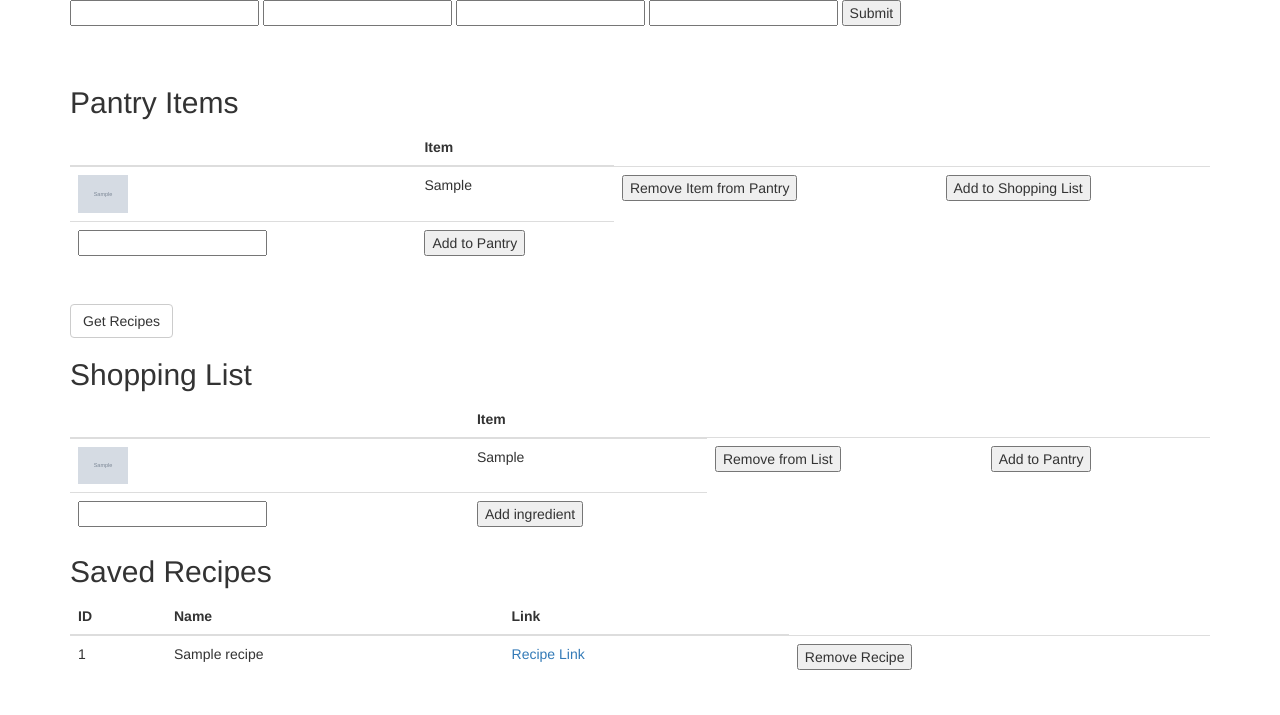
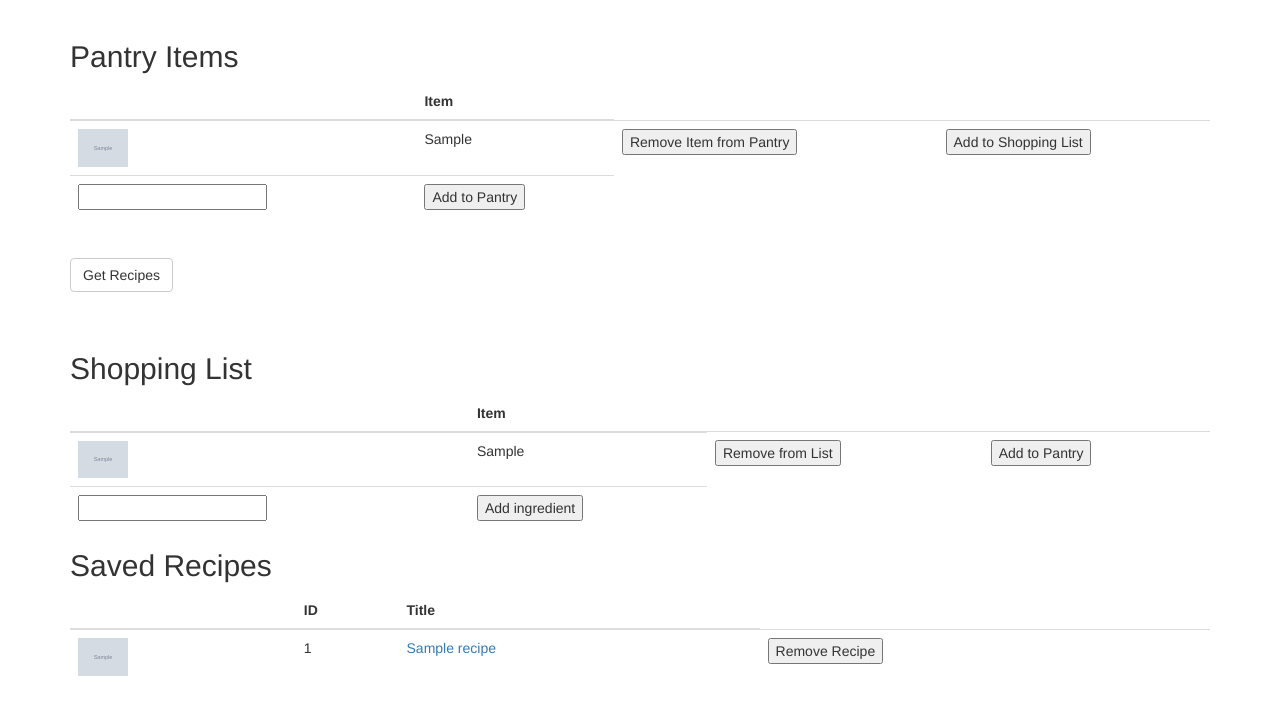
Before and after one commit to bacigaluped/cs3200, a Flask app: page / in a window 1280 px wide. Shown: the top 715 px of the page. Run offline with Flask 2, Linux system fonts and the light colour scheme; tables that the repository leaves empty hold one stand-in row (Sample ...); some libraries are stand-ins or nearby versions.

Commit message:
Almost all the buttons work as exepected and the application is working as desired.

```diff
--- a/app/routes.py
+++ b/app/routes.py
@@ -18,7 +18,8 @@ def image_url(image_extension):
     return f'https://spoonacular.com/cdn/ingredients_100x100/{image_extension}'
 
 def get_food_image(food_item):
-    response = get("https://spoonacular-recipe-food-nutrition-v1.p.rapidapi.com/food/ingredients/autocomplete",
+    response = get(
+        "https://spoonacular-recipe-food-nutrition-v1.p.rapidapi.com/food/ingredients/autocomplete",
         headers=api_headers,
         params={'query': food_item, 'number': 1}
     )
@@ -35,7 +36,7 @@ user_id = 1
 
 @app.route('/')
 @app.route('/index')
-def index():
+def index(possible_recipe_list=list()):
 
     cursor.execute(
         f'''select food_item.food_item_id, food_item, photo_url
@@ -95,7 +96,8 @@ def index():
         'ingredients.html',
         pantry_items=pantry_items,
         shopping_list=shopping_list,
-        recipes=recipes
+        recipes=recipes,
+        possible_recipes=possible_recipe_list
         # recipes=[{'id': 1234, 'title': 'Omelette', 'link': '#link_to_omelette_recipe'}]
     )
 
@@ -200,6 +202,56 @@ def remove_from_pantry(ingredient_id):
     return redirect(url_for('index'))
 
 
+def save_one_recipe_in_database(recipe_id):
+    cursor.execute(
+        f''' select *
+        from recipe
+        where recipe_id={recipe_id};'''
+    )
+
+    recipe_row = list(cursor)
+
+    if len(recipe_row) == 0:
+        response = get(
+            f'https://spoonacular-recipe-food-nutrition-v1.p.rapidapi.com/recipes/{recipe_id}/information',
+            headers=api_headers
+        )
+
+        recipe_info = response.json()
+
+        cursor.execute(
+            f'''insert into recipe (recipe_id, title, recipe_url, photo_url)
+            values ({recipe_id}, "{recipe_info['title']}", "{recipe_info['sourceUrl']}", "{recipe_info['image']}")'''
+        )
+
+        cnx.commit()
+
+
+def save_recipes_in_database(recipe_list):
+
+    added_recipe_list = list()
+    for recipe in recipe_list:
+        recipe_id = recipe['id']
+        save_one_recipe_in_database(recipe_id)
+        cursor.execute(
+            f''' select title, recipe_url, photo_url
+            from recipe
+            where recipe_id={recipe_id};'''
+        )
+
+        for row in cursor:
+            added_recipe_list.append(
+                {
+                    'id': recipe_id,
+                    'title': row[0],
+                    'link': row[1],
+                    'photo_link': row[2]
+                }
+            )
+
+    return added_recipe_list
+
+
 @app.route('/call_api', methods=['POST'])
 @use_kwargs({'ingredients': fields.List(fields.Str())})
 def call_api(ingredients):
@@ -207,4 +259,31 @@ def call_api(ingredients):
         headers=api_headers,
         params={'ingredients': ingredients, 'number': 5, 'ranking': 1}
     )
-    return '\n'.join([ f'{recipe["id"]} {recipe["title"]}\n' for recipe in response.json() ])
+
+    possible_recipe_list = save_recipes_in_database(response.json())
+    # TODO probably need to use a session here
+    return index(possible_recipe_list=possible_recipe_list)
+
+
+@app.route('/save_recipe', methods=['POST'])
+@use_kwargs({'recipe_id': fields.Int()})
+def save_recipe(recipe_id):
+
+    # TODO make sure this recipe isn't already saved
+    cursor.execute(
+        f'''insert into user_saved_recipe (user_id, recipe_id)
+        values ({user_id}, {recipe_id});'''
+    )
+    cnx.commit()
+    return redirect(url_for('index'))
+
+
+@app.route('/remove_recipe_from_saved', methods=['POST'])
+@use_kwargs({'recipe_id': fields.Int()})
+def remove_recipe_from_saved(recipe_id):
+    cursor.execute(
+        f'''delete from user_saved_recipe
+        where user_id={user_id} and recipe_id={recipe_id}'''
+    )
+    cnx.commit()
+    return redirect(url_for('index'))
--- a/app/templates/ingredients.html
+++ b/app/templates/ingredients.html
@@ -1,17 +1,6 @@
 {% extends "base.html" %}
 
 {% block app_content %}
-
-<form method="post" action="{{url_for('call_api')}}" enctype="multipart/form-data" >
-    <input type="text" name="ingredients"/>
-    <input type="text" name="ingredients"/>
-    <input type="text" name="ingredients"/>
-    <input type="text" name="ingredients"/>
-    <input type="submit" value="Submit" />
-</form>
-
-
-<br />
 <br />
 
 <h2>Pantry Items</h2>
@@ -60,7 +49,46 @@
 
 <br />
 
-<a href="#" class="btn btn-default" role="button">Get Recipes</a>
+
+<form method="post" action="{{url_for('call_api')}}" enctype="multipart/form-data" >
+    {% for ingredient in pantry_items %}
+        <input type="hidden" value="{{ingredient['food_item']}}" name="ingredients"/>
+    {% endfor %}
+    <input type="submit" class="btn btn-default" value="Get Recipes"/>
+</form>
+
+<br />
+{% if possible_recipes|length > 0 %}
+    <table class="table table-hover">
+        <thead>
+            <tr>
+                <th></th>
+                <th>ID</th>
+                <th>Title</th>
+            </tr>
+        </thead>
+        <tbody>
+            {% for recipe in possible_recipes %}
+            <tr>
+                <td>
+                    <img src="{{recipe['photo_link']}}" alt="" style="width:50px" />
+                </td>
+                <td>{{recipe['id']}}</td>
+                <td>
+                    <a href="{{recipe['link']}}" target="_blank">{{recipe['title']}}</a>
+                </td>
+                <td>
+                    <form method="post" action="{{url_for('save_recipe')}}">
+                        <input type="hidden" value="{{recipe['id']}}" name="recipe_id" />
+                        <input type="submit" value="Save Recipe" />
+                    </form>
+                </td>
+            </tr>
+            {% endfor %}
+        </tbody>
+    </table>
+
+{% endif %}
 <br />
 
 <h2>Shopping List</h2>
@@ -111,21 +139,24 @@
 <table class="table table-hover">
     <thead>
       <tr>
+          <th></th>
           <th>ID</th>
-          <th>Name</th>
-          <th>Link</th>
+          <th>Title</th>
       </tr>
     </thead>
     <tbody>
         {% for recipe in recipes %}
         <tr>
+            <td>
+                <img src="{{recipe['photo_link']}}" alt="" style="width:50px" />
+            </td>
             <td>{{recipe['id']}}</td>
-            <td>{{recipe['title']}}</td>
             <td>
-                <a href="{{recipe['link']}}">Recipe Link</a>
+                <a href="{{recipe['link']}}" target="_blank">{{recipe['title']}}</a>
             </td>
             <td>
-                <form method="post" action="" enctype="">
+                <form method="post" action="{{url_for('remove_recipe_from_saved')}}" enctype="">
+                    <input type="hidden" value="{{recipe['id']}}" name="recipe_id" />
                     <input type="submit" value="Remove Recipe" />
                 </form>
             </td>
```
